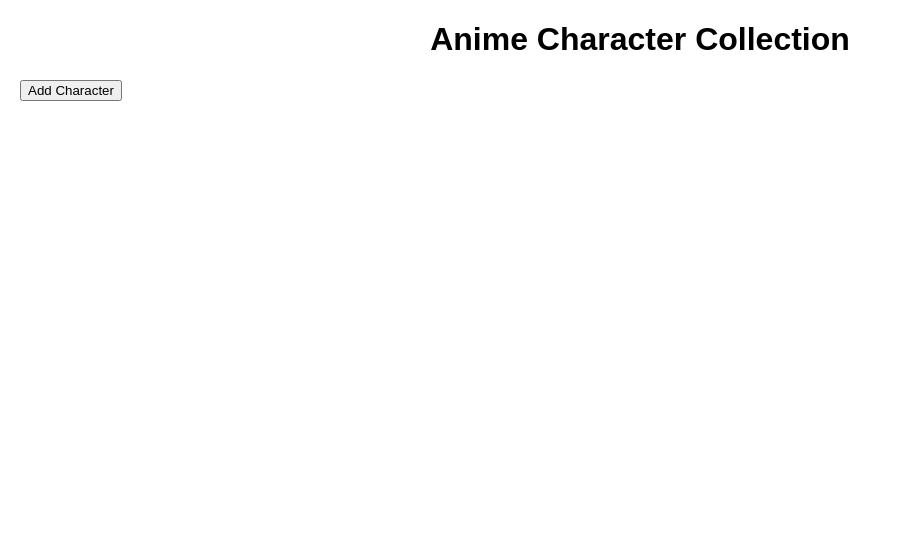
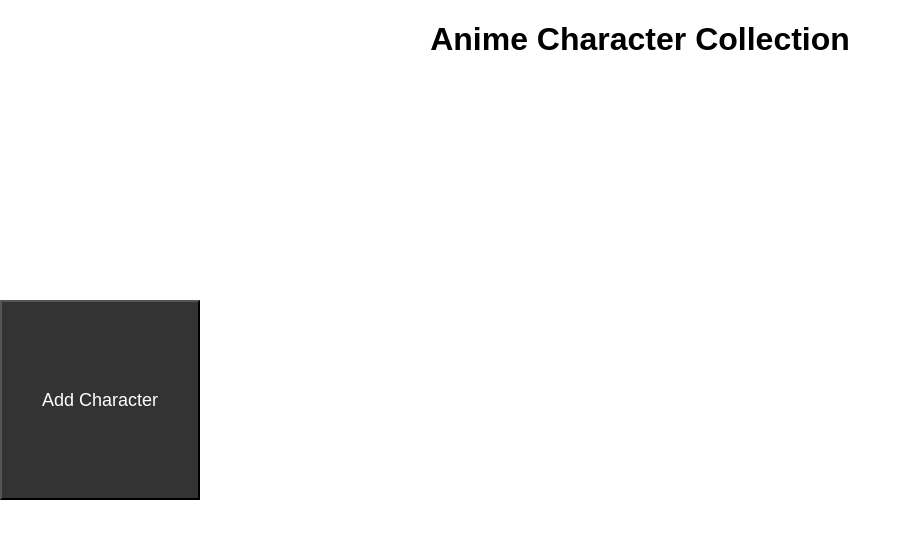
Before and after one commit to DDDDDhn/hden6421-tracker, a website: page public/index.html in a window 1280 px wide. Shown: the whole page, without its empty margins (0-911 px from the left). Drawn offline with Linux system fonts and the light colour scheme.

Commit message:
Move Add Button to the left side

```diff
--- a/public/index.html
+++ b/public/index.html
@@ -8,7 +8,9 @@
 
 <body>
   <h1>Anime Character Collection</h1>
-  <button id="addCharacterBtn">Add Character</button>
+  <div class="button-container">
+    <button id="addCharacterBtn" class="big-button">Add Character</button>
+  </div>
   <div id="characterList" class="character-list"></div>
 
   <div id="popup">
--- a/public/style.css
+++ b/public/style.css
@@ -7,9 +7,6 @@ h1 {
   text-align: center;
 }
 
-button {
-  margin-bottom: 10px;
-}
 
 .character-card {
   border: 1px solid #ccc;
@@ -89,3 +86,32 @@ button {
 .character-item .half-size {
   font-size: 50%;
 }
+
+
+.button-container {
+  position: fixed;
+  top: 50%;
+  left: 0;
+  transform: translate(0, -50%);
+  display: flex;
+  align-items: center;
+  justify-content: flex-start;
+  height: 25vh;
+  width: 25vh;
+  z-index: 9999;
+}
+
+.big-button {
+  width: 100%;
+  height: 100%;
+  display: flex;
+  align-items: center;
+  justify-content: center;
+  background-color: #333;
+  color: #fff;
+  font-size: 18px;
+}
+
+.button-text {
+  transform: rotate(-90deg);
+}
```
Also changed, not shown: MDimages/V4Button.png (added), README.md.
